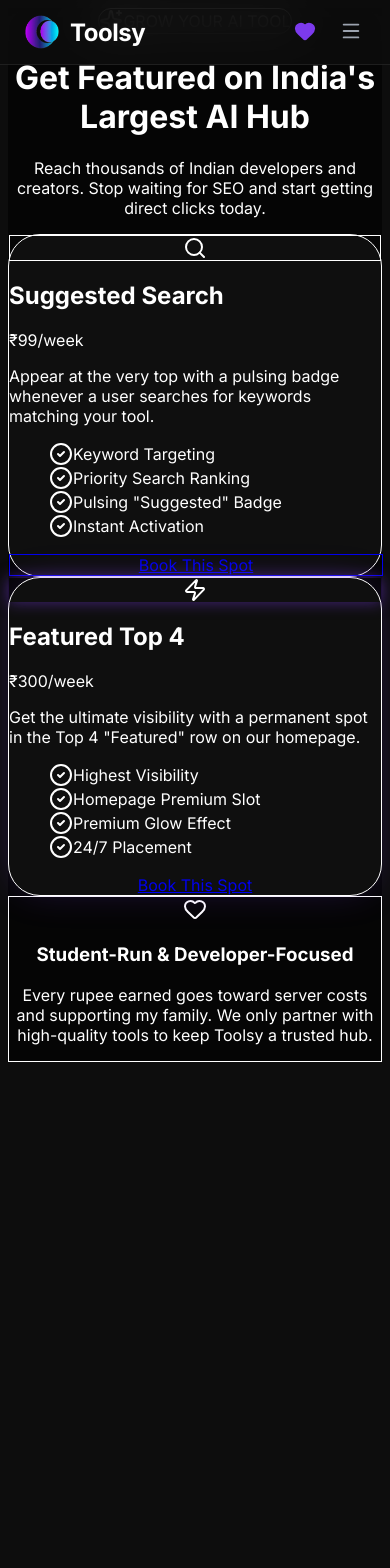
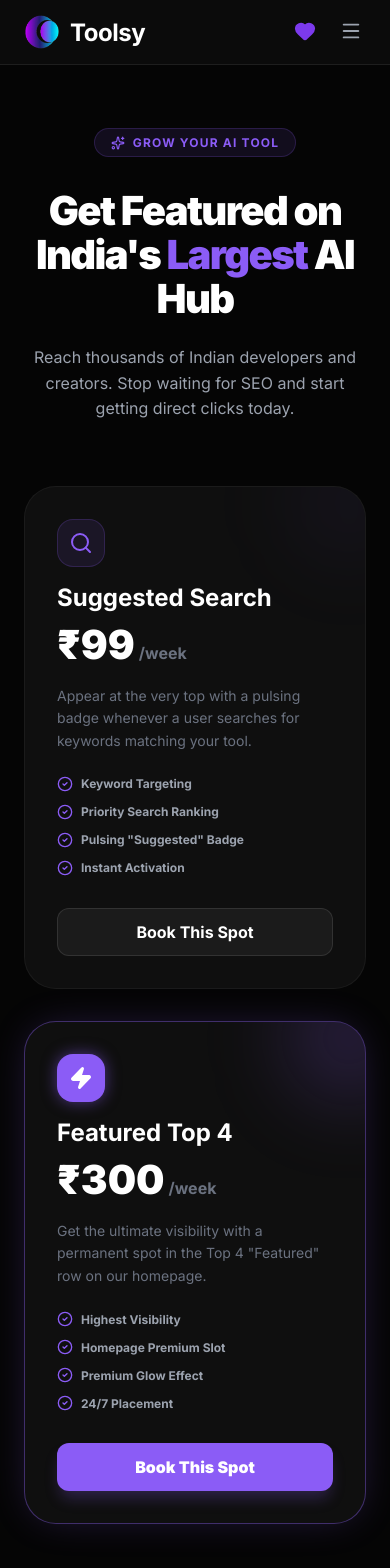
Before and after one commit to toolsyindia/toolsy, a Next.js app: page /advertise in a window 390 px wide. Shown: the top 1568 px of the page. Before the commit the page ends 1070 px from the top, so only its background shows below. Built offline with nearby package versions, Linux system fonts and the light colour scheme.

Commit message:
Fix mobile UI and restore global CSS

```diff
--- a/pages/advertise.js
+++ b/pages/advertise.js
@@ -1,93 +1,129 @@
+import { useState } from "react";
 import Head from "next/head";
 import Link from "next/link";
 import { Sparkles, Zap, Search, CheckCircle2, Heart } from "lucide-react";
 
 export default function Advertise() {
+  const [hoveredCard, setHoveredCard] = useState(null);
+  const [hoveredBtn, setHoveredBtn] = useState(null);
+
   return (
     <>
       <Head>
         <title>Advertise on Toolsy | Get Featured on India's Largest AI Hub</title>
         <meta name="description" content="Reach thousands of Indian developers and creators. Get your AI tool featured on Toolsy." />
       </Head>
-      <div className="min-h-screen bg-[#050505] text-white pt-32 pb-20 px-6">
-        <div className="max-w-5xl mx-auto text-center mb-16">
-          <div className="inline-flex items-center gap-2 px-4 py-1.5 rounded-full bg-primary/10 border border-primary/20 mb-8 text-xs font-bold text-primary uppercase tracking-widest animate-pulse">
-            <Sparkles className="h-3.5 w-3.5" />
+
+      <div style={{ minHeight: "100vh", backgroundColor: "#050505", color: "white", padding: "8rem 1.5rem 5rem", boxSizing: "border-box", fontFamily: "'Inter', sans-serif" }}>
+
+        {/* HERO SECTION */}
+        <div style={{ maxWidth: "64rem", margin: "0 auto", textAlign: "center", marginBottom: "4rem" }}>
+          <div style={{ display: "inline-flex", alignItems: "center", gap: "0.5rem", padding: "0.375rem 1rem", borderRadius: "9999px", backgroundColor: "rgba(139, 92, 246, 0.1)", border: "1px solid rgba(139, 92, 246, 0.2)", marginBottom: "2rem", fontSize: "0.75rem", fontWeight: 700, color: "#8b5cf6", textTransform: "uppercase", letterSpacing: "0.1em" }}>
+            <Sparkles size={14} />
             <span>Grow Your AI Tool</span>
           </div>
-          <h1 className="text-4xl md:text-7xl font-black tracking-tighter mb-6 text-white leading-tight">
-            Get Featured on India&apos;s <span className="text-primary">Largest</span> AI Hub
+
+          <h1 style={{ fontSize: "clamp(2.5rem, 6vw, 4.5rem)", fontWeight: 900, letterSpacing: "-0.04em", marginBottom: "1.5rem", color: "white", lineHeight: 1.1 }}>
+            Get Featured on India&apos;s <span style={{ color: "#8b5cf6" }}>Largest</span> AI Hub
           </h1>
-          <p className="text-gray-400 text-lg max-w-2xl mx-auto">
+
+          <p style={{ color: "#9ca3af", fontSize: "clamp(1rem, 2vw, 1.125rem)", maxWidth: "42rem", margin: "0 auto", lineHeight: 1.6 }}>
             Reach thousands of Indian developers and creators. Stop waiting for SEO and start getting direct clicks today.
           </p>
         </div>
 
-        <div className="grid md:grid-cols-2 gap-8 max-w-4xl mx-auto mb-20">
+        {/* PRICING GRID */}
+        <div style={{ display: "grid", gridTemplateColumns: "repeat(auto-fit, minmax(300px, 1fr))", gap: "2rem", maxWidth: "56rem", margin: "0 auto 5rem" }}>
+
           {/* Suggested Search Slot */}
-          <div className="group relative bg-[#0F0F0F] border border-white/5 rounded-[2rem] p-8 transition-all hover:border-primary/40 hover:shadow-[0_0_40px_-10px_rgba(var(--primary),0.2)]">
-            <div className="absolute -top-12 -right-12 w-32 h-32 bg-primary/5 blur-3xl group-hover:bg-primary/10 transition-all" />
-            <div className="mb-6">
-              <div className="w-12 h-12 bg-primary/10 rounded-2xl flex items-center justify-center mb-4 border border-primary/20 text-primary">
-                <Search className="w-6 h-6" />
+          <div
+            onMouseOver={() => setHoveredCard('suggested')}
+            onMouseOut={() => setHoveredCard(null)}
+            style={{ position: "relative", backgroundColor: "#0F0F0F", border: `1px solid ${hoveredCard === 'suggested' ? "rgba(139, 92, 246, 0.4)" : "rgba(255,255,255,0.05)"}`, borderRadius: "2rem", padding: "2rem", boxSizing: "border-box", overflow: "hidden", transition: "all 0.3s", transform: hoveredCard === 'suggested' ? "translateY(-5px)" : "translateY(0)" }}
+          >
+            <div style={{ position: "absolute", top: "-3rem", right: "-3rem", width: "8rem", height: "8rem", backgroundColor: `rgba(139, 92, 246, ${hoveredCard === 'suggested' ? "0.1" : "0.05"})`, filter: "blur(40px)", borderRadius: "50%", transition: "all 0.3s" }} />
+
+            <div style={{ marginBottom: "1.5rem", position: "relative", zIndex: 1 }}>
+              <div style={{ width: "3rem", height: "3rem", backgroundColor: "rgba(139, 92, 246, 0.1)", borderRadius: "1rem", display: "flex", alignItems: "center", justifyContent: "center", marginBottom: "1rem", border: "1px solid rgba(139, 92, 246, 0.2)", color: "#8b5cf6" }}>
+                <Search size={24} />
               </div>
-              <h2 className="text-2xl font-bold text-white mb-2">Suggested Search</h2>
-              <div className="flex items-baseline gap-1 mb-4">
-                <span className="text-4xl font-black text-white">₹99</span>
-                <span className="text-gray-500 font-bold">/week</span>
+              <h2 style={{ fontSize: "1.5rem", fontWeight: 700, color: "white", marginBottom: "0.5rem" }}>Suggested Search</h2>
+              <div style={{ display: "flex", alignItems: "baseline", gap: "0.25rem", marginBottom: "1rem" }}>
+                <span style={{ fontSize: "2.5rem", fontWeight: 900, color: "white" }}>₹99</span>
+                <span style={{ color: "#6b7280", fontWeight: 700 }}>/week</span>
               </div>
-              <p className="text-gray-500 text-sm leading-relaxed mb-6">
+              <p style={{ color: "#6b7280", fontSize: "0.875rem", lineHeight: 1.6, marginBottom: "1.5rem" }}>
                 Appear at the very top with a pulsing badge whenever a user searches for keywords matching your tool.
               </p>
-              <ul className="space-y-3 mb-8">
+              <ul style={{ listStyle: "none", padding: 0, margin: "0 0 2rem", display: "flex", flexDirection: "column", gap: "0.75rem" }}>
                 {["Keyword Targeting", "Priority Search Ranking", 'Pulsing "Suggested" Badge', "Instant Activation"].map((item) => (
-                  <li key={item} className="flex items-center gap-2 text-xs font-bold text-gray-400">
-                    <CheckCircle2 className="w-4 h-4 text-primary" /> {item}
+                  <li key={item} style={{ display: "flex", alignItems: "center", gap: "0.5rem", fontSize: "0.75rem", fontWeight: 700, color: "#9ca3af" }}>
+                    <CheckCircle2 size={16} color="#8b5cf6" /> {item}
                   </li>
                 ))}
               </ul>
             </div>
-            <Link href="/contact" className="flex items-center justify-center w-full h-12 rounded-xl bg-white/5 hover:bg-primary text-white border border-white/10 font-bold transition-all">
+
+            <Link
+              href="/contact"
+              onMouseOver={() => setHoveredBtn('suggested')}
+              onMouseOut={() => setHoveredBtn(null)}
+              style={{ display: "flex", alignItems: "center", justifyContent: "center", width: "100%", height: "3rem", borderRadius: "0.75rem", backgroundColor: hoveredBtn === 'suggested' ? "#8b5cf6" : "rgba(255,255,255,0.05)", color: "white", border: hoveredBtn === 'suggested' ? "1px solid #8b5cf6" : "1px solid rgba(255,255,255,0.1)", fontWeight: 700, textDecoration: "none", transition: "all 0.2s", position: "relative", zIndex: 1, boxSizing: "border-box" }}
+            >
               Book This Spot
             </Link>
           </div>
 
           {/* Featured Homepage Slot */}
-          <div className="group relative bg-[#0F0F0F] border border-primary/40 rounded-[2rem] p-8 shadow-[0_0_40px_-10px_rgba(var(--primary),0.3)] transition-all">
-            <div className="absolute -top-12 -right-12 w-32 h-32 bg-primary/20 blur-3xl" />
-            <div className="mb-6">
-              <div className="w-12 h-12 bg-primary rounded-2xl flex items-center justify-center mb-4 shadow-[0_0_15px_rgba(var(--primary),0.5)] text-white">
-                <Zap className="w-6 h-6 fill-white" />
+          <div
+            onMouseOver={() => setHoveredCard('featured')}
+            onMouseOut={() => setHoveredCard(null)}
+            style={{ position: "relative", backgroundColor: "#0F0F0F", border: "1px solid rgba(139, 92, 246, 0.4)", borderRadius: "2rem", padding: "2rem", boxShadow: "0 0 40px -10px rgba(139, 92, 246, 0.3)", boxSizing: "border-box", overflow: "hidden", transition: "all 0.3s", transform: hoveredCard === 'featured' ? "translateY(-5px)" : "translateY(0)" }}
+          >
+            <div style={{ position: "absolute", top: "-3rem", right: "-3rem", width: "8rem", height: "8rem", backgroundColor: "rgba(139, 92, 246, 0.2)", filter: "blur(40px)", borderRadius: "50%" }} />
+
+            <div style={{ marginBottom: "1.5rem", position: "relative", zIndex: 1 }}>
+              <div style={{ width: "3rem", height: "3rem", backgroundColor: "#8b5cf6", borderRadius: "1rem", display: "flex", alignItems: "center", justifyContent: "center", marginBottom: "1rem", boxShadow: "0 0 15px rgba(139, 92, 246, 0.5)", color: "white" }}>
+                <Zap size={24} fill="white" />
               </div>
-              <h2 className="text-2xl font-bold text-white mb-2">Featured Top 4</h2>
-              <div className="flex items-baseline gap-1 mb-4">
-                <span className="text-4xl font-black text-white">₹300</span>
-                <span className="text-gray-500 font-bold">/week</span>
+              <h2 style={{ fontSize: "1.5rem", fontWeight: 700, color: "white", marginBottom: "0.5rem" }}>Featured Top 4</h2>
+              <div style={{ display: "flex", alignItems: "baseline", gap: "0.25rem", marginBottom: "1rem" }}>
+                <span style={{ fontSize: "2.5rem", fontWeight: 900, color: "white" }}>₹300</span>
+                <span style={{ color: "#6b7280", fontWeight: 700 }}>/week</span>
               </div>
-              <p className="text-gray-500 text-sm leading-relaxed mb-6">
+              <p style={{ color: "#6b7280", fontSize: "0.875rem", lineHeight: 1.6, marginBottom: "1.5rem" }}>
                 Get the ultimate visibility with a permanent spot in the Top 4 &quot;Featured&quot; row on our homepage.
               </p>
-              <ul className="space-y-3 mb-8">
+              <ul style={{ listStyle: "none", padding: 0, margin: "0 0 2rem", display: "flex", flexDirection: "column", gap: "0.75rem" }}>
                 {["Highest Visibility", "Homepage Premium Slot", "Premium Glow Effect", "24/7 Placement"].map((item) => (
-                  <li key={item} className="flex items-center gap-2 text-xs font-bold text-gray-400">
-                    <CheckCircle2 className="w-4 h-4 text-primary" /> {item}
+                  <li key={item} style={{ display: "flex", alignItems: "center", gap: "0.5rem", fontSize: "0.75rem", fontWeight: 700, color: "#9ca3af" }}>
+                    <CheckCircle2 size={16} color="#8b5cf6" /> {item}
                   </li>
                 ))}
               </ul>
             </div>
-            <Link href="/contact" className="flex items-center justify-center w-full h-12 rounded-xl bg-primary hover:bg-primary/90 text-white font-black shadow-lg shadow-primary/25 transition-all">
+
+            <Link
+              href="/contact"
+              onMouseOver={() => setHoveredBtn('featured')}
+              onMouseOut={() => setHoveredBtn(null)}
+              style={{ display: "flex", alignItems: "center", justifyContent: "center", width: "100%", height: "3rem", borderRadius: "0.75rem", backgroundColor: hoveredBtn === 'featured' ? "#7c3aed" : "#8b5cf6", color: "white", fontWeight: 900, textDecoration: "none", boxShadow: "0 10px 15px -3px rgba(139, 92, 246, 0.25)", transition: "all 0.2s", position: "relative", zIndex: 1, boxSizing: "border-box" }}
+            >
               Book This Spot
             </Link>
           </div>
+
         </div>
 
-        <div className="max-w-2xl mx-auto bg-white/5 border border-white/10 rounded-3xl p-8 text-center">
-          <Heart className="w-8 h-8 text-primary fill-primary mx-auto mb-4 animate-bounce" />
-          <h3 className="text-xl font-bold text-white mb-2">Student-Run & Developer-Focused</h3>
-          <p className="text-gray-500 text-sm">
+        {/* FOOTER BANNER */}
+        <div style={{ maxWidth: "42rem", margin: "0 auto", backgroundColor: "rgba(255,255,255,0.02)", border: "1px solid rgba(255,255,255,0.05)", borderRadius: "1.5rem", padding: "2rem", textAlign: "center", boxSizing: "border-box" }}>
+          <Heart size={32} color="#8b5cf6" fill="#8b5cf6" style={{ margin: "0 auto 1rem" }} />
+          <h3 style={{ fontSize: "1.25rem", fontWeight: 700, color: "white", marginBottom: "0.5rem" }}>Student-Run & Developer-Focused</h3>
+          <p style={{ color: "#6b7280", fontSize: "0.875rem", lineHeight: 1.6 }}>
             Every rupee earned goes toward server costs and supporting my family. We only partner with high-quality tools to keep Toolsy a trusted hub.
           </p>
         </div>
+
       </div>
     </>
   );
--- a/styles/globals.css
+++ b/styles/globals.css
@@ -1,6 +1,13 @@
 @tailwind base;
 @tailwind components;
 @tailwind utilities;
+
+/* 🚀 THE MAGIC CEO RESET: Forces every element to respect your padding! */
+* {
+  box-sizing: border-box;
+  margin: 0;
+  padding: 0;
+}
 
 :root {
   --primary: 124, 58, 237;
@@ -13,9 +20,11 @@
   -webkit-font-smoothing: antialiased;
 }
 
+/* Custom Scrollbars */
 .custom-scrollbar::-webkit-scrollbar { height: 4px; }
 .custom-scrollbar::-webkit-scrollbar-track { background: rgba(255,255,255,0.02); border-radius: 10px; }
 .custom-scrollbar::-webkit-scrollbar-thumb { background: rgba(255,255,255,0.12); border-radius: 10px; }
+
 @media (max-width: 768px) {
   .custom-scrollbar::-webkit-scrollbar { display: none; }
   .custom-scrollbar { -ms-overflow-style: none; scrollbar-width: none; }
```
Also changed, not shown: pages/index.js (+30 -19 lines).
